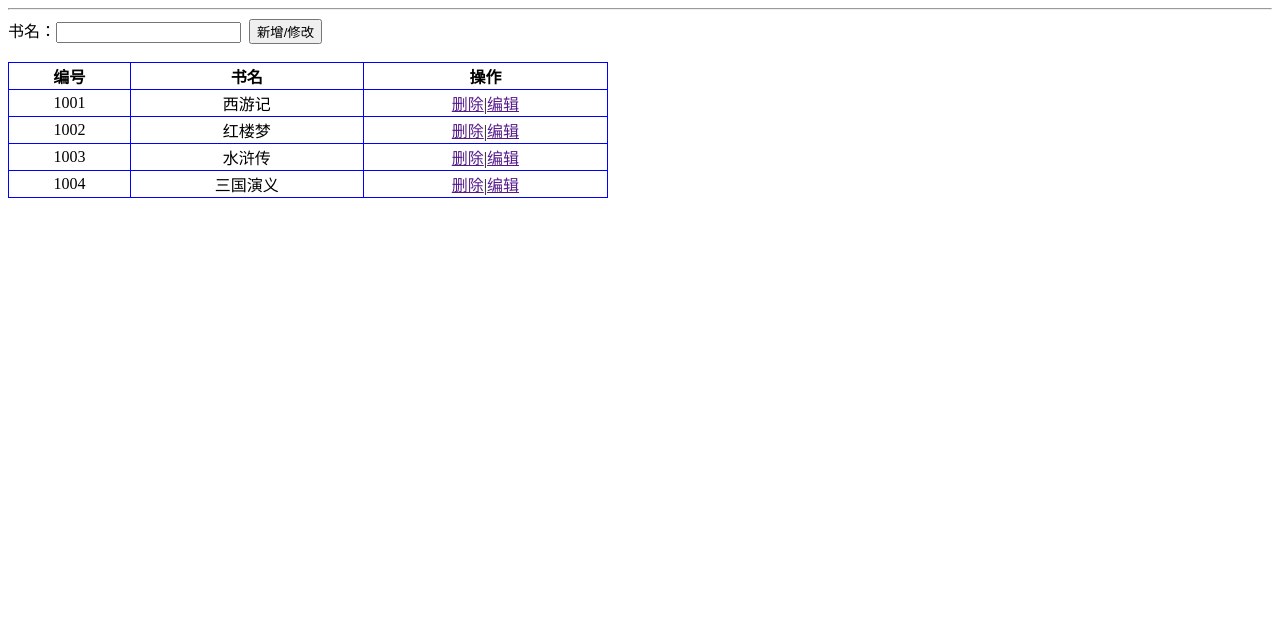
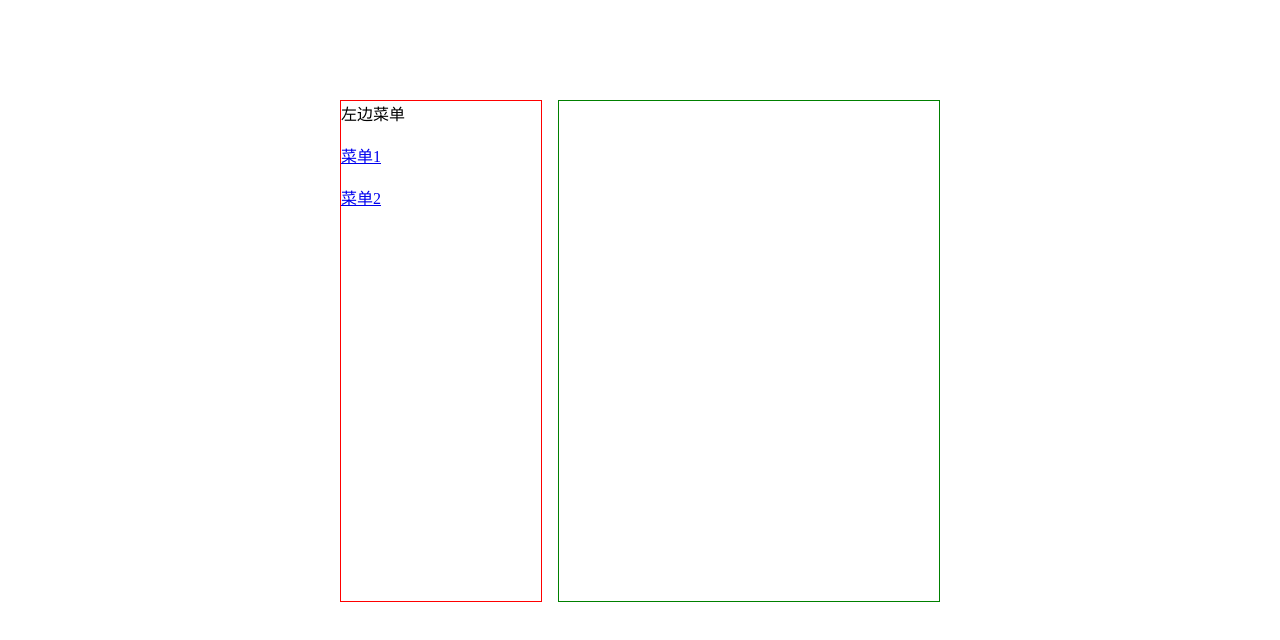
Before and after one commit to Duanzihuang/webpack_react, a React app: page /#/layout in a window 1280 px wide. Shown: the top 640 px of the page. Built offline with nearby package versions, Linux system fonts and the light colour scheme.

Commit message:
11-完成了路由的所有功能

```diff
--- a/package.json
+++ b/package.json
@@ -23,7 +23,8 @@
     "express": "^4.16.4",
     "multer": "^1.4.1",
     "react": "^16.8.4",
-    "react-dom": "^16.8.4"
+    "react-dom": "^16.8.4",
+    "react-router-dom": "^4.3.1"
   },
   "devDependencies": {
     "@babel/core": "^7.3.4",
--- a/src/App.jsx
+++ b/src/App.jsx
@@ -13,6 +13,10 @@ import MyCheckboxAndRadio from '@/MyCheckboxAndRadio'
 import RefAndDom from '@/RefAndDom'
 import LifeCycle from '@/LifeCycle'
 import Book from '@/book/Book'
+
+// 路由相关的组件
+import Basic from '@/router/Basic'
+import Nested from '@/router/Nested'
 
 const chenhuanStyle = {
     color:'green',
@@ -39,7 +43,7 @@ class App extends React.Component{
         return <div>
             {/* <NoStateComponent {...obj}/>  */}
             {/* <NoStateComponent name="ch" sex="男" age={18} isMan={true}/> */}
-            <hr/>
+            {/* <hr/> */}
             {/*<StateComponent name="罗庆" sex="男" age={23}/> */}
             {/* <Counter initCount={10} callback={this.getChildValue}/> */}
             {/* <Grandpa /> */}
@@ -49,7 +53,9 @@ class App extends React.Component{
             {/* <MyCheckboxAndRadio /> */}
             {/* <RefAndDom/> */}
             {/* <LifeCycle/> */}
-            <Book></Book>
+            {/* <Book></Book> */}
+            {/* <Basic /> */}
+            <Nested></Nested>
         </div>
     }
 
--- /dev/null
+++ b/src/components/router/Basic.jsx
@@ -0,0 +1,91 @@
+import React, { Component } from "react";
+
+// as 相当于起别名
+/**
+ * router : hashRouter #
+ *          BrowserRouter history.pushState
+ *          必须包裹在render函数的最外层
+ *
+ * Route
+ *      1、进行路由占位
+ *      2、设置路由规则
+ *
+ * Link
+ *      1、触发链接
+ */
+
+import {
+  HashRouter as Router,
+  Route,
+  Link,
+  Redirect,
+  Switch
+} from "react-router-dom";
+
+import NewsDetail from './NewsDetail'
+
+const FoodsList = (props) => {
+  return (
+    <div>
+        <ul>
+            <li>方便面</li>
+            <li>康师傅</li>
+            <li>统一</li>
+        </ul>
+        <button onClick={()=>{props.history.push('/newslist')}}>编程式导航</button>
+    </div>
+  );
+};
+
+const NoMatch = () => {
+  return <div>404</div>;
+};
+
+class Basic extends Component {
+  render() {
+    return (
+      <Router>
+        <div>
+          路由的基本用法
+          <br />
+          <div>
+            <Link to="/newslist">新闻列表</Link>
+            <Link to="/foodslist">食品列表</Link>
+          </div>
+          <div id="routerId">
+            <Switch>
+              <Route path="/" exact component={FoodsList} />
+              <Route
+                path="/newslist"
+                render={props => {
+                  return (
+                    <ul>
+                      <li>
+                         {/* <Link to="/newsdetail/1001">波音737Max停飞</Link> */}
+                         <Link to={{pathname:'/newsdetail',query:{newsId:1001}}}>波音737Max停飞</Link>
+                      </li>
+                      <li>陈意涵出月子跑步</li>
+                      <li>
+                        {/* <Link to="/newsdetail/1003">田亮白色情人节</Link> */}
+                        <Link to={{pathname:'/newsdetail',query:{newsId:1005}}}>田亮白色情人节</Link>
+                      </li>
+                    </ul>
+                  );
+                }}
+              />
+              <Route path="/foodslist" component={FoodsList} />
+              {/* <Route path="/newsdetail/:newsId" component={NewsDetail} /> */}
+              <Route path="/newsdetail" component={NewsDetail} />
+              {/* <Redirect from="/" to="/foodslist" /> */}
+              {/* 当前面所有的规则都没有匹配到的时候就会匹配下面这个，所以它一定要写在最后 */}
+              <Route component={NoMatch} />
+            </Switch>
+          </div>
+        </div>
+      </Router>
+    );
+  }
+}
+
+
+export default Basic
--- /dev/null
+++ b/src/components/router/Layout.css
@@ -0,0 +1,23 @@
+.layout{
+    width: 600px;
+    margin:100px auto;
+}
+
+.left{
+    width:200px;
+    height: 500px;
+    float: left;
+    border: 1px solid red;
+}
+
+.right{
+    width:380px;
+    height: 500px;
+    float: right;
+    border: 1px solid green;
+}
+
+.top{
+    height: 100px;
+    border: 1px solid black;
+}
--- /dev/null
+++ b/src/components/router/Layout.jsx
@@ -0,0 +1,31 @@
+import React from 'react'
+
+import {Link,Route} from 'react-router-dom'
+import './Layout.css'
+
+const Menu2 = (props) => {
+    return <div>组件22222</div>
+}
+
+export default class Login extends React.Component{
+    render(){
+        return <div>
+            <div className="layout">
+            <div className="left">左边菜单<br/><br/>
+                <Link to="/layout/menu1">菜单1</Link><br/><br/>
+                <Link to="/layout/menu2">菜单2</Link>
+            </div>
+            <div className="right">
+                <div className="content">
+                    <br/>
+                    <Route path="/layout/menu1" render={props=>{
+                        return <div>组件11111</div>
+                    }}/>
+                    <Route path="/layout/menu2" component={Menu2}/>
+                </div>
+            </div>
+        </div>
+
+        </div>
+    }
+}
--- /dev/null
+++ b/src/components/router/Login.jsx
@@ -0,0 +1,33 @@
+import React from 'react'
+
+const login = {
+    height: '200px',
+    width: '300px',
+    margin:'100px auto',
+    border: '1px solid rgba(92,92,92,0.3)',
+    display: 'flex',
+    flexDirection: 'column',
+    alignItems: 'center',
+    justifyContent: 'center'
+}
+
+import {Link} from 'react-router-dom'
+
+export default class Login extends React.Component{
+    login = () => {
+        this.props.history.push('/layout/menu1')
+    }
+
+    render(){
+        return <div style={login}>
+            <div>
+                用户名:<input type="text" /><br/>
+            </div>
+            <div>
+                密码:<input type="password" /><br/>
+            </div>
+            {/* <Link to="/layout">登录</Link> */}
+            <button onClick={this.login}>登录</button>
+        </div>
+    }
+}
--- /dev/null
+++ b/src/components/router/Nested.jsx
@@ -0,0 +1,19 @@
+import React, { Component } from "react";
+
+import Login from './Login'
+import Layout from './Layout'
+
+import {HashRouter,Route} from 'react-router-dom'
+
+class Nested extends Component {
+    render(){
+        return <HashRouter>
+            <div>
+                <Route exact path="/" component={Login}/>
+                <Route path="/layout" component={Layout}/>
+            </div>
+        </HashRouter>
+    }
+}
+
+export default Nested
--- /dev/null
+++ b/src/components/router/NewsDetail.jsx
@@ -0,0 +1,12 @@
+import React, { Component } from "react";
+
+class NewsDetail extends Component {
+    render(){
+        console.log(this)
+        return <div>
+            我是新闻详情组件
+        </div>
+    }
+}
+
+export default NewsDetail
```
Also changed, not shown: 1 other file (tests, documents, lock files or other folders).
